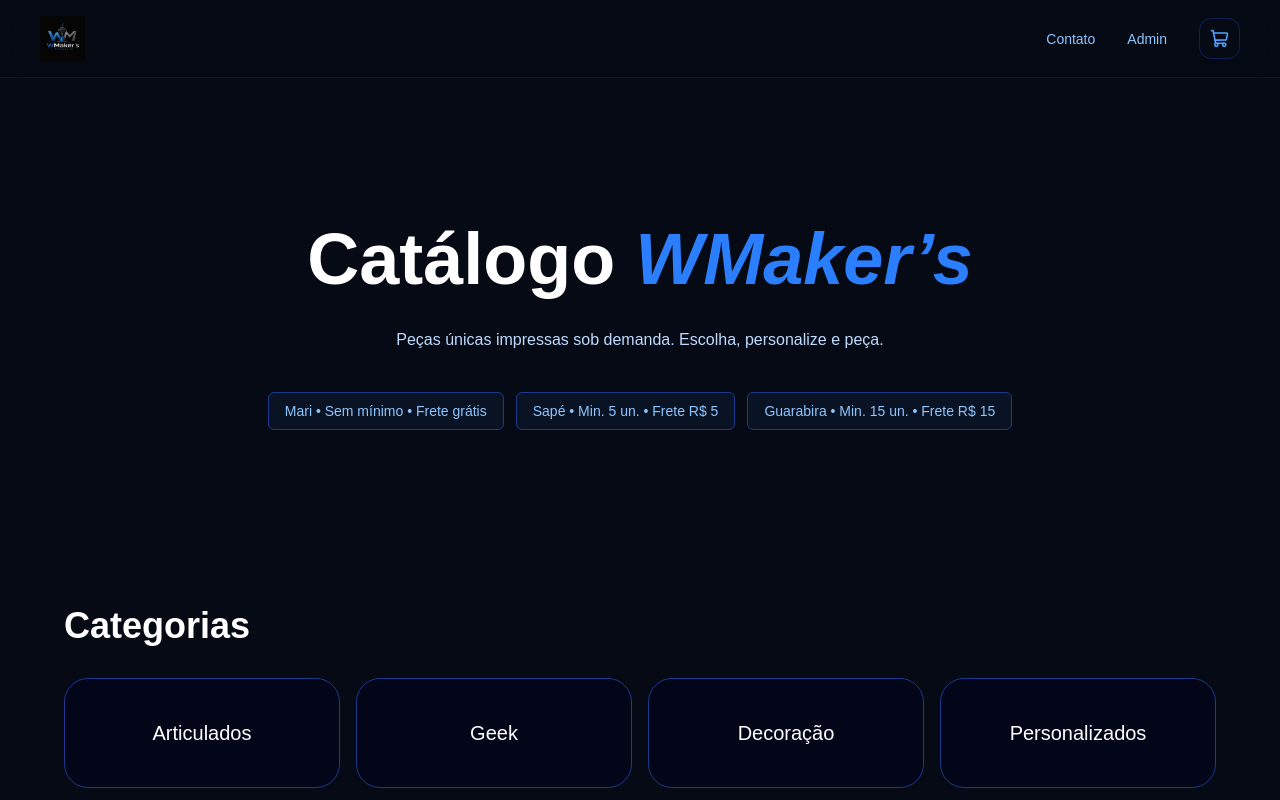
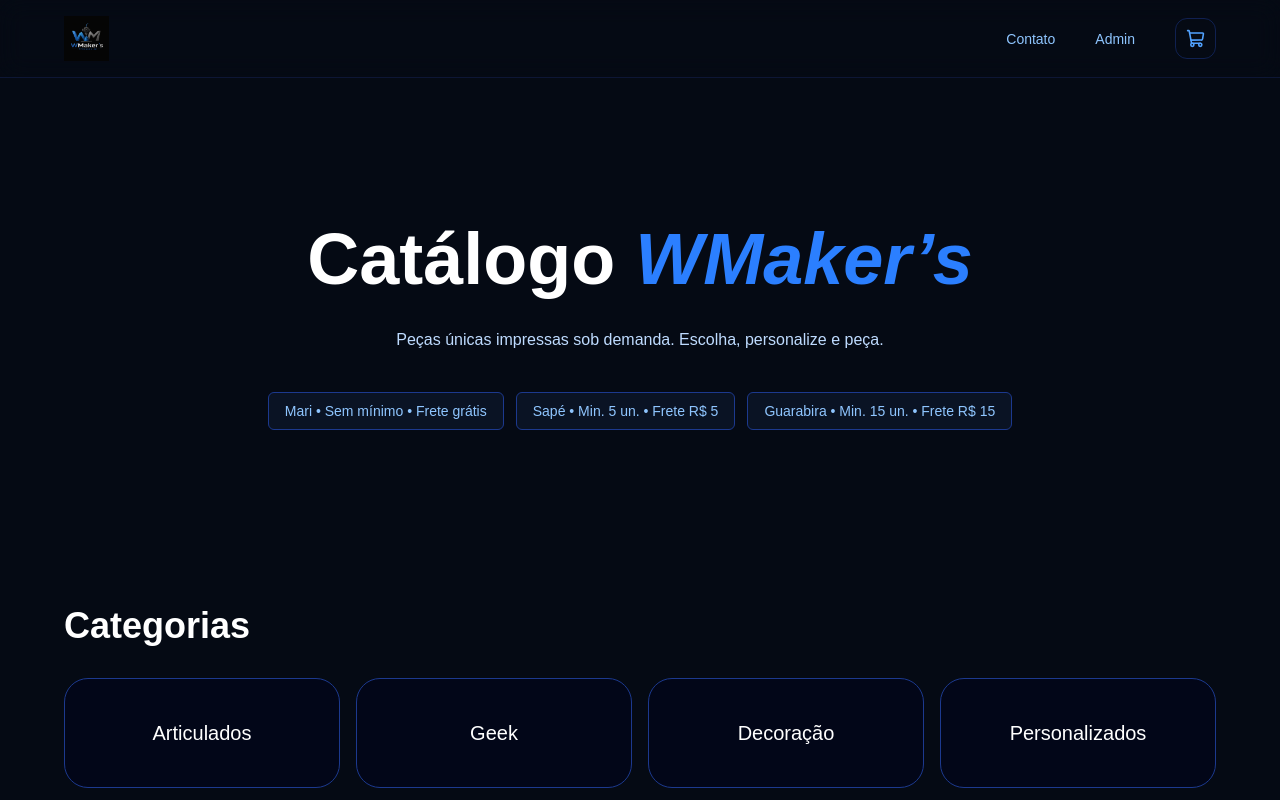
Before and after one commit to WELLx18/wmakers2, a Next.js app: page / in a window 1280 px wide. Shown: the top 800 px of the page. Built offline with nearby package versions, Linux system fonts and the light colour scheme; no server answers; the database is empty.

Commit message:
Adicionei novas páginas e recursos

```diff
--- a/components/Navbar.tsx
+++ b/components/Navbar.tsx
@@ -8,26 +8,26 @@ export function Navbar() {
   return (
     <header className="w-full border-b border-blue-950/50 bg-[#050A14]/80 backdrop-blur-md sticky top-0 z-50">
 
-      {/* CONTAINER ALINHADO:
-        - Usando max-w-[1440px] para limitar a largura igual ao conteúdo da página.
-        - Usando px-4 e md:px-10 para manter o mesmo recuo nas laterais em qualquer tamanho de tela.
+      {/* CONTAINER ULTRA-WIDE EXPANDIDO:
+        - Mudamos de max-w-[1440px] para max-w-[1600px] para permitir que a barra se espalhe mais pelas laterais em monitores grandes.
+        - Aumentamos o padding lateral (px-6 md:px-16) para dar um respiro maior perto dos cantos da tela.
       */}
-      <div className="max-w-[1440px] mx-auto px-4 md:px-10 py-4 flex items-center justify-between">
+      <div className="max-w-[1600px] mx-auto px-6 md:px-16 py-4 flex items-center justify-between">
 
-        {/* LOGO EM IMAGEM (Ponteiro de mouse padrão e sem opacidade, como você pediu) */}
-        <Link href="/" className="flex items-center cursor-default select-none">
+        {/* LOGO EM IMAGEM */}
+        <Link href="/" className="flex items-center cursor-default select-none transition-transform active:scale-95">
           <Image
-            src="/logo.png"          // Nome do arquivo dentro da pasta public
+            src="/logo.png"          // Nome do ficheiro dentro da pasta public
             alt="WMaker's Logo"
-            width={45}              // Tamanho perfeito e discreto
+            width={45}              // Tamanho ideal e compacto para o ícone
             height={45}
             className="object-contain"
-            priority                // Carrega a logo com prioridade por estar no topo da dobra
+            priority                // Carrega a logo com prioridade máxima
           />
         </Link>
 
         {/* LINKS E BOTÕES DE NAVEGAÇÃO */}
-        <nav className="flex items-center gap-6 sm:gap-8 text-sm text-blue-300">
+        <nav className="flex items-center gap-6 sm:gap-10 text-sm text-blue-300">
           <a href="#" className="hover:text-blue-400 transition-colors font-medium">
             Contato
           </a>
@@ -35,8 +35,8 @@ export function Navbar() {
             Admin
           </a>
 
-          {/* Botão de Carrinho com hover discreto */}
-          <button className="p-2.5 border border-blue-900/50 rounded-xl hover:bg-blue-950/40 text-blue-400 hover:text-blue-300 transition-all">
+          {/* Botão de Carrinho com hover moderno */}
+          <button className="p-2.5 border border-blue-900/50 rounded-xl hover:bg-blue-950/40 text-blue-400 hover:text-blue-300 transition-all hover:border-blue-800">
             <ShoppingCart size={19} />
           </button>
         </nav>
```
